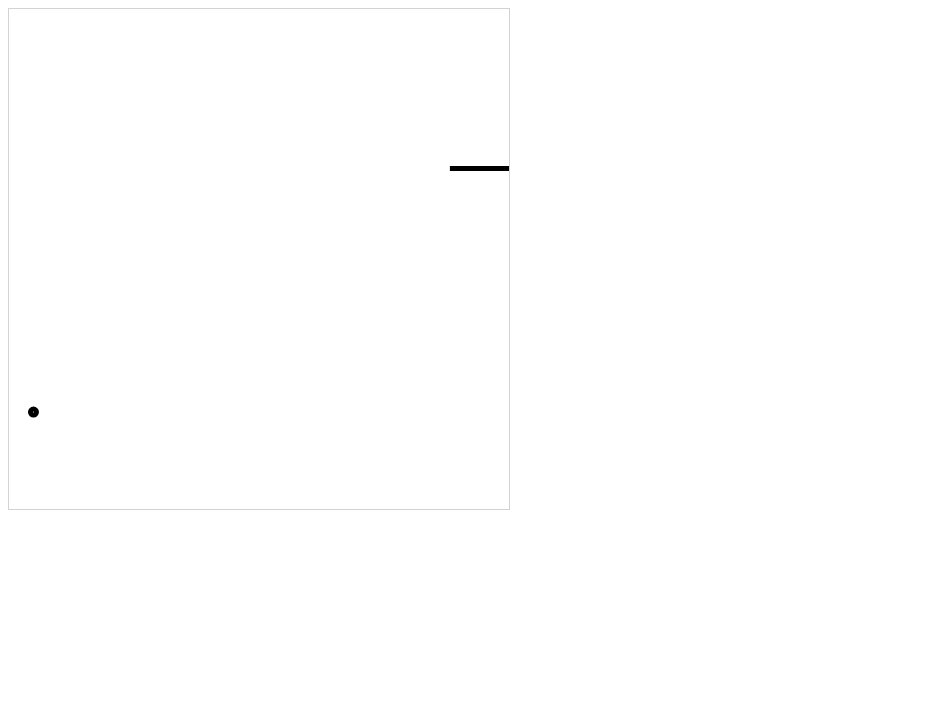
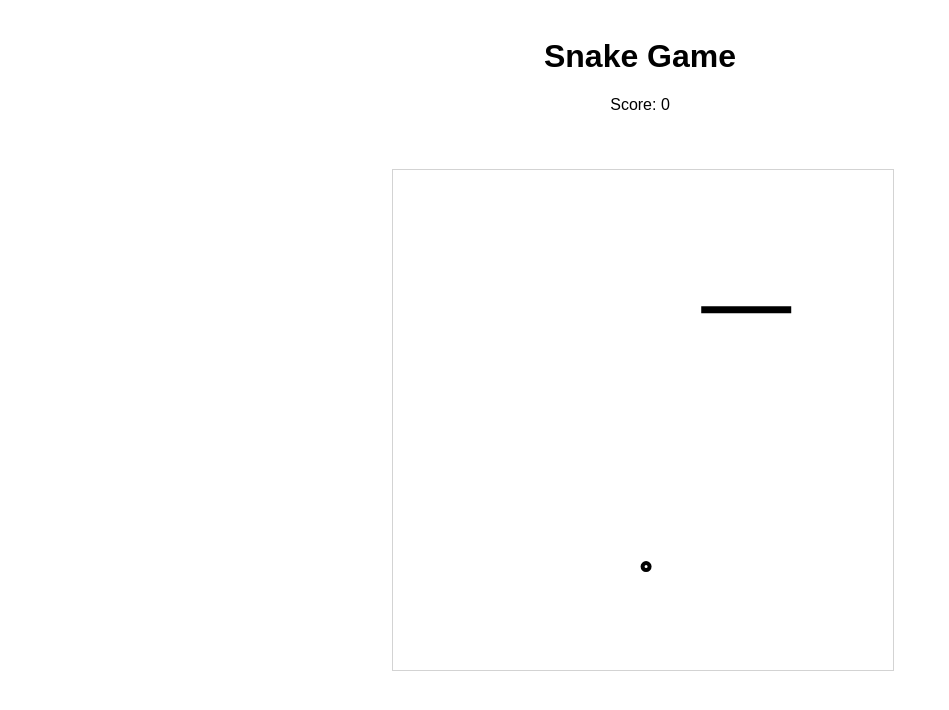
Before and after one commit to con266667/Snake, a plain HTML site: page index.html in a window 1280 px wide. Shown: the whole page, without its empty margins (0-949 px from the left). Drawn offline with Linux system fonts and the light colour scheme.

Commit message:
more changes

```diff
--- a/index.html
+++ b/index.html
@@ -1,2 +1,23 @@
+<style>
+#canvas{
+    float: left;
+    position: fixed;
+    margin-left: 30%;
+    margin-top: 3%;
+}
+h1{
+    width: 100%;
+    text-align: center;
+    font-family: Arial, Helvetica, sans-serif;
+    margin-top: 3%;
+}
+#score{
+    width: 100%;
+    text-align: center;
+    font-family: Arial, Helvetica, sans-serif;
+}
+</style>
+<h1>Snake Game</h1>
+<p id="score">Score: 0</p>
 <canvas id="canvas" width="500" height="500" style="border:1px solid #d3d3d3;">
 <script src="script.js"></script>
--- a/script.js
+++ b/script.js
@@ -1,11 +1,13 @@
 var canvas = document.getElementById("canvas");
 var ctx = canvas.getContext("2d");
-ctx.lineWidth = 5;
+ctx.lineWidth = 7;
 var isPlaying = true;
 var hor = true;
+var score = 0;
 var length = 100;
 var x = Math.random()*(300);
 var y = Math.random()*(300);
+var speed = 200;
 var start = {
     "x": x,
     "y": y,
@@ -24,9 +26,37 @@ var circy = Math.random()*(500-20);
 circx = circx<20?circx+20:circx;
 circy = circy<20?circy+20:circy;
 
+function reset(){
+    score = 0;
+    document.getElementById("score").innerHTML = "Score: "+score;
+    isPlaying = true;
+    hor = true;
+    length = 100;
+    x = Math.random()*(300);
+    y = Math.random()*(300);
+    start = {
+        "x": x,
+        "y": y,
+        "dir": "r"
+    }
+    end = {
+        "x": x+length,
+        "y": y,
+        "dir": "r"
+    }
+    lengthDelay = false;
+    pivs = [];
+
+    circx = Math.random()*(500-20);
+    circy = Math.random()*(500-20);
+    circx = circx<20?circx+20:circx;
+    circy = circy<20?circy+20:circy;
+}
+
 play();
 
 function play(){
+    if(isPlaying){
         setTimeout(function(){
             ctx.clearRect(0, 0, 500, 500);
             createCircle(circx,circy);
@@ -50,12 +80,12 @@ function play(){
             }
             drawLine();
             play();
-    }, 300)
+        }, speed)
+    }
 }
 
 function shiftStart(){
     if(!lengthDelay){
-
         if(start["dir"] == "r"){
             start["x"] = start["x"]+10;
         } else if(start["dir"] == "l"){
@@ -83,22 +113,54 @@ function shiftEnd(){
 
 function collisions(){
     if(foodCollision()){
+        score = score + 100;
+        document.getElementById("score").innerHTML = "Score: "+score;
         lengthDelay = true;
         circx = Math.random()*(500-20);
         circy = Math.random()*(500-20);
         circx = circx<20?circx+20:circx;
         circy = circy<20?circy+20:circy;
     }
+    if(sideCollision() || selfCollision()){
+        reset();
+    }
 }
 
 function selfCollision(){
-    //Good Luck!
+    var points = [];
+    points.push(start);
+    for(i = 0; i < pivs.length; i++){
+        points.push(pivs[i]);
+    }
+    return calculateLines(points);
+}
+
+function calculateLines(points){
+    for(i=0;i<points.length-1;i++){
+        var line = {
+            "x1":points[i]["x"],
+            "y1":points[i]["y"],
+            "x2":points[i+1]["x"],
+            "y2":points[i+1]["y"],
+        }
+        return checkIntersect(line);
+    }
+}
+
+function checkIntersect(line){
+    var distAB = Math.sqrt(Math.pow((line["x1"]-line["x2"]), 2) + Math.pow((line["y1"]-line["y2"]), 2));
+    var distAC = Math.sqrt(Math.pow((line["x1"]-end["x"]), 2) + Math.pow((line["y1"]-end["y"]), 2));
+    var distBC = Math.sqrt(Math.pow((line["x2"]-end["x"]), 2) + Math.pow((line["y2"]-end["y"]), 2));
+    if(distAC+distBC - distAB < 0.5 && distAC+distBC - distAB > -0.5){
+        return true;
+    } else {
+        return false;
+    }
 }
 
 function foodCollision(){
     var dist = Math.sqrt(Math.pow((end["x"]-circx), 2) + Math.pow((end["y"]-circy), 2));
-    console.log(dist);
-    if(dist < 6){
+    if(dist < 8){
         return true;
     } else {
         return false;
@@ -106,21 +168,16 @@ function foodCollision(){
 }
 
 function sideCollision(){
-    if(end["x"] > 499 || end["y"] > 499){
+    if(end["x"] > 499 || end["y"] > 499 || end["x"] < 0 || end["y"] < 0){
         return true;
     } else {
         return false;
     }
 }
 
-function lineLength(){
-    var len = Math.sqrt(Math.pow((end["x"]-start["x"]), 2) + Math.pow((end["y"]-start["y"]), 2));
-    return len;
-}
-
 function createCircle(x,y){
     ctx.beginPath();
-    ctx.arc(x, y, 3, 0, 2 * Math.PI);
+    ctx.arc(x, y, 2, 0, 2 * Math.PI);
     ctx.stroke();
 }
 
```
Lines whose indentation alone changed are shown as unchanged.
